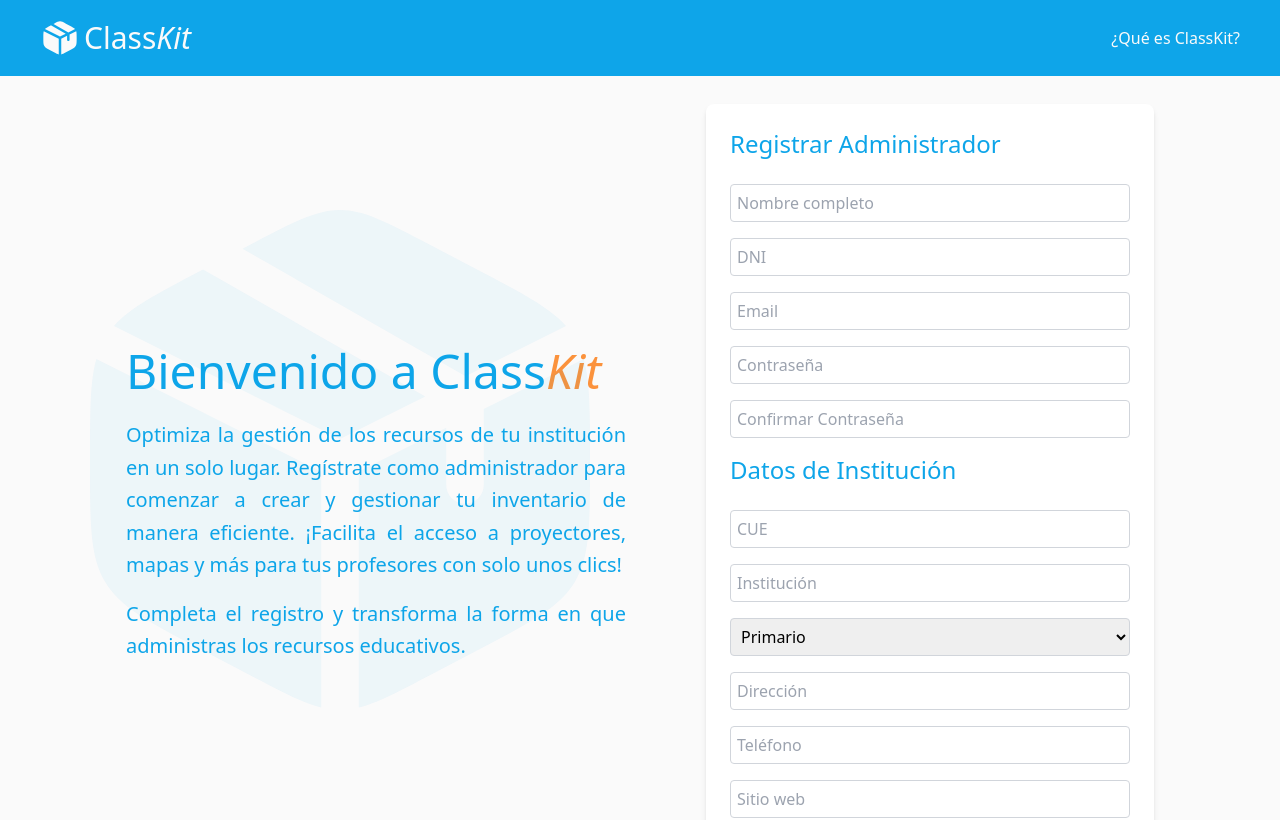
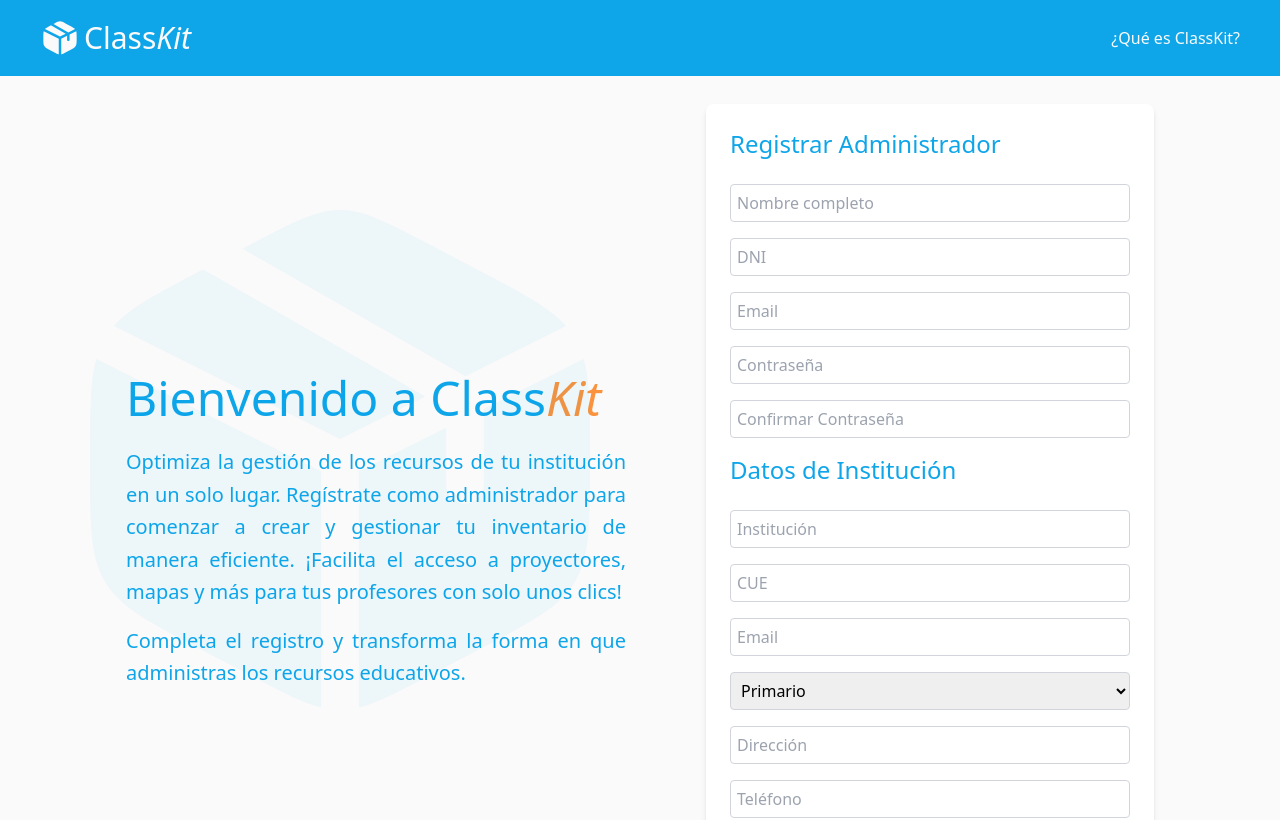
Before and after one commit to PiaCrosa/equipo-c23-99-webapp, a React (Vite) app in the folder frontend/: page /register in a window 1280 px wide. Shown: the top 820 px of the page. Built offline with nearby package versions, Linux system fonts and the light colour scheme.

Commit message:
Register.tsx tegisterRequest.tsx funcionando

```diff
--- a/frontend/src/pages/Register.tsx
+++ b/frontend/src/pages/Register.tsx
@@ -120,7 +120,7 @@
 					/>
 					<input
 						type='email'
-						name='email'
+						name='email_admin'
 						placeholder='Email'
 						className={inputField}
 						onChange={handleChange}
@@ -144,15 +144,22 @@
 					</h2>
 					<input
 						type='text'
+						name='name'
+						placeholder='Institución'
+						className={inputField}
+						onChange={handleChange}
+					/>
+					<input
+						type='text'
 						name='cue'
 						placeholder='CUE'
 						className={inputField}
 						onChange={handleChange}
 					/>
 					<input
-						type='text'
-						name='name'
-						placeholder='Institución'
+						type='email'
+						name='email'
+						placeholder='Email'
 						className={inputField}
 						onChange={handleChange}
 					/>
--- a/frontend/src/services/registerRequest.ts
+++ b/frontend/src/services/registerRequest.ts
@@ -9,7 +9,7 @@
 ): Promise<RegisterResponse> => {
   try {
     const response = await axios.post<RegisterResponse>(
-      'http://localhost:8080/register',
+      'http://localhost:8080/institution/register',
       { ...userRegisterInFormData },
     );
 
```
